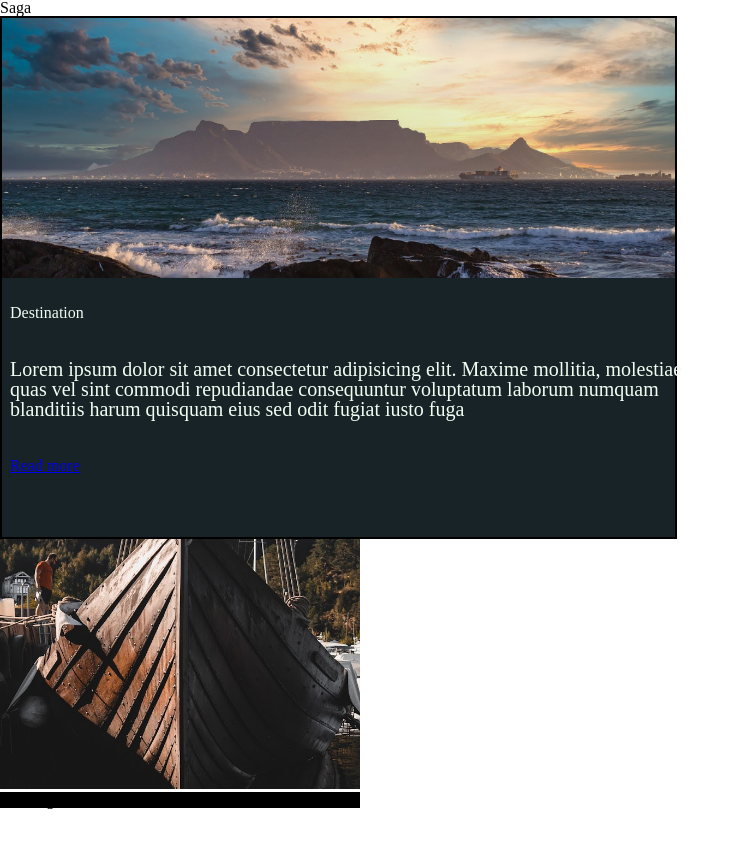
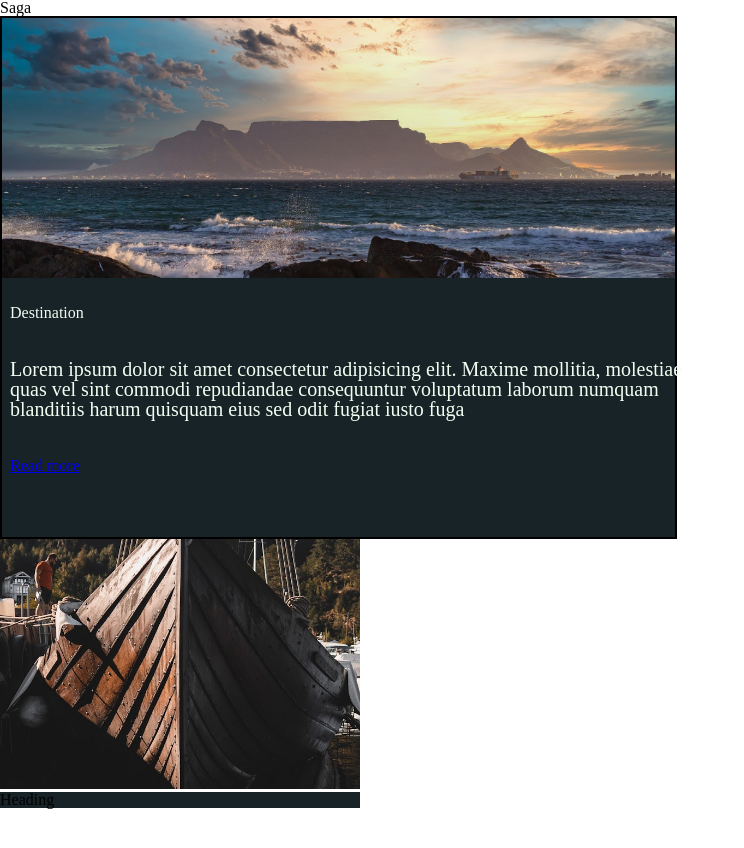
Before and after one commit to mobak88/Saga-Farmann, a Next.js app: page / in a window 1280 px wide. Shown: the top 848 px of the page, without its empty margins (0-744 px from the left). Built offline with nearby package versions, Linux system fonts and the light colour scheme.

Commit message:
Removing css import, adding root to globals css

```diff
--- a/src/components/cards/slider-card/slider-card.module.css
+++ b/src/components/cards/slider-card/slider-card.module.css
@@ -9,5 +9,5 @@
 
 .card-content-container {
   width: 100%;
-  background-color: black;
+  background-color: var(--very-dark-blue);
 }
--- a/src/styles/globals.css
+++ b/src/styles/globals.css
@@ -1,3 +1,9 @@
+:root {
+  --bg-dark-blue: #142c34;
+  --bg-pink-brown: #bf625f;
+  --very-dark-blue: #172327;
+}
+
 html,
 body,
 div,
--- a/src/styles/variables.css
+++ /dev/null
@@ -1,5 +0,0 @@
-:root {
-  --bg-dark-blue: #142c34;
-  --bg-pink-brown: #bf625f;
-  --very-dark-blue: #172327;
-}
```
